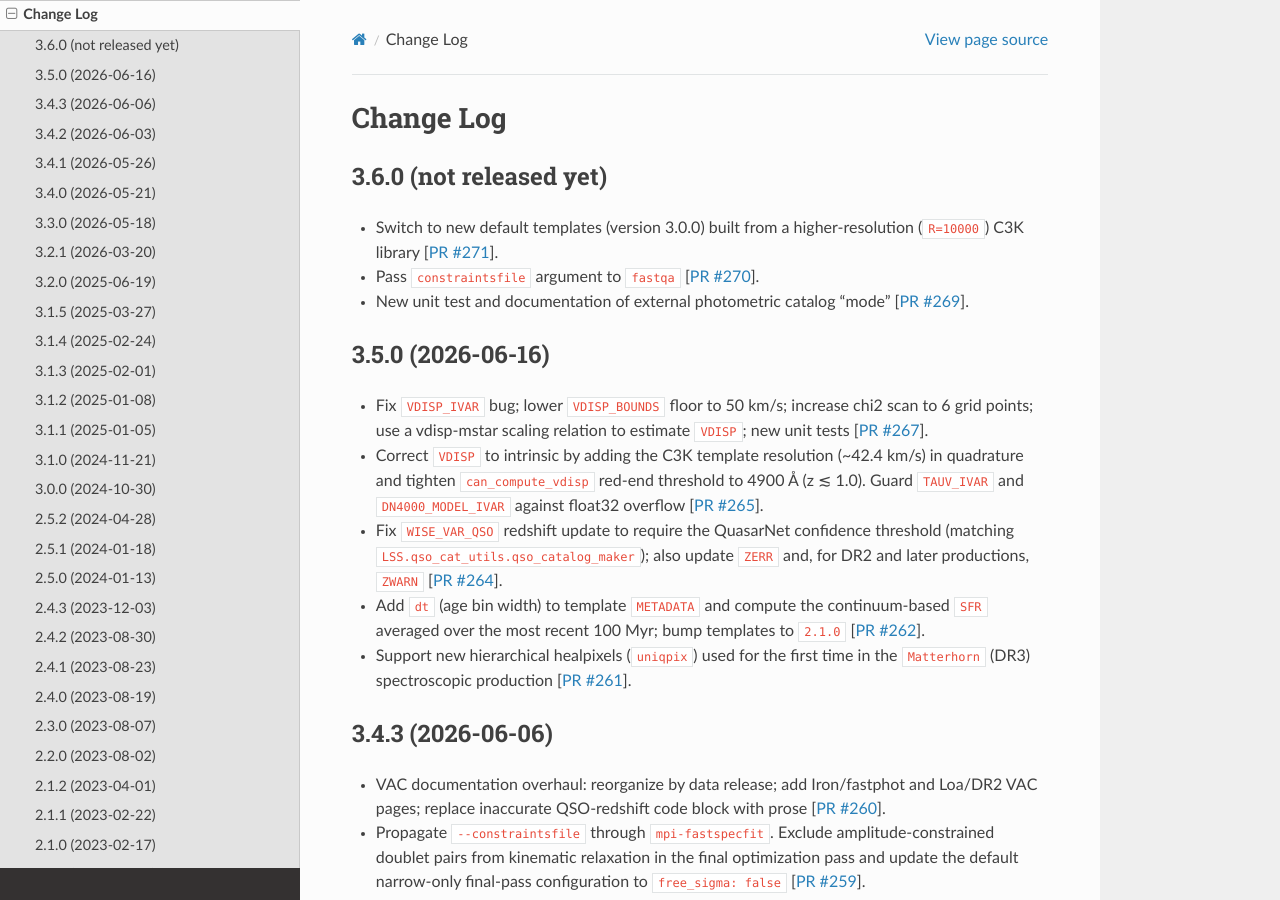
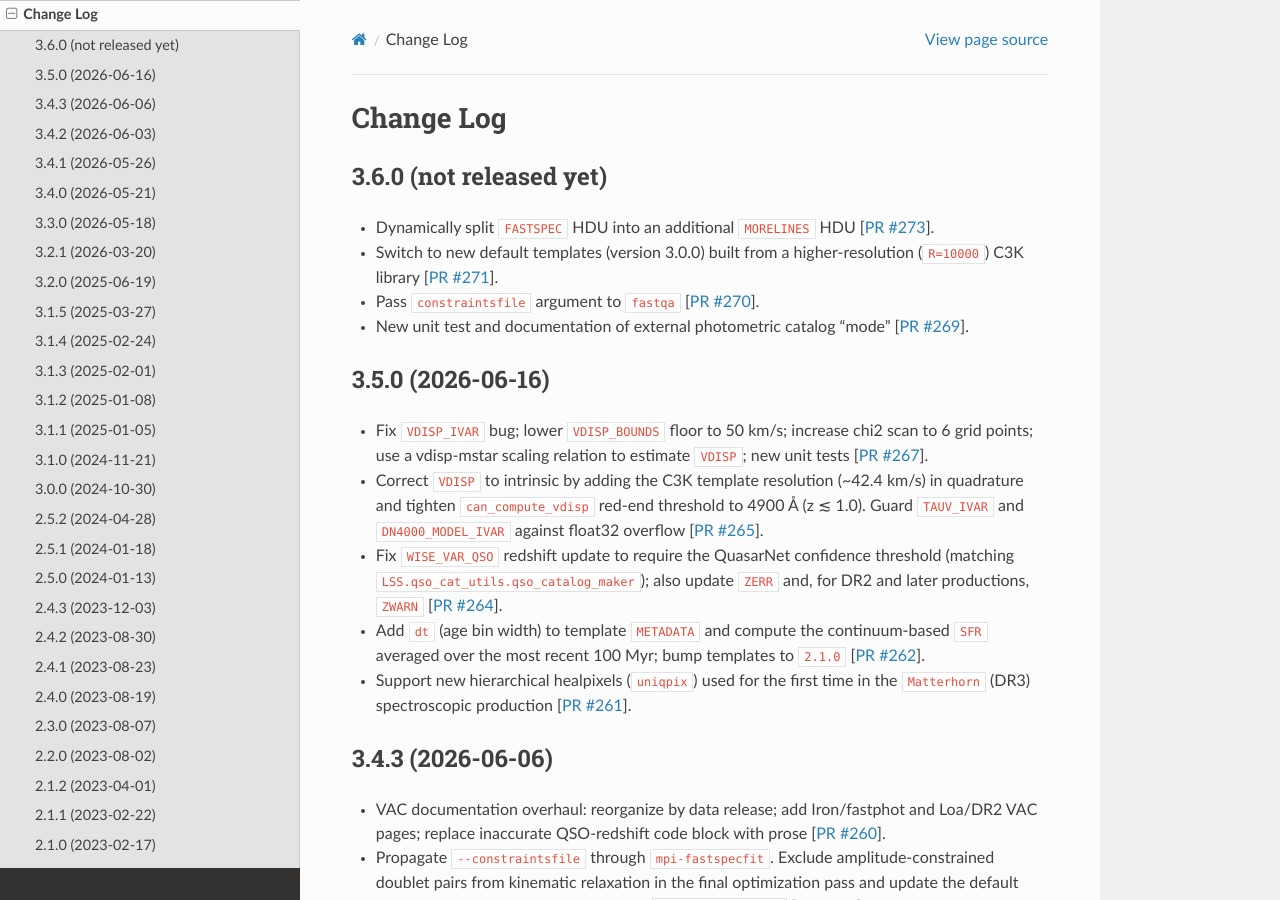
Before and after one commit to desihub/fastspecfit, a Sphinx documentation site: the page built from doc/changes.rst, in a window 1280 px wide and 900 px high. Built offline with Sphinx 7.4.7 and the Read the Docs theme 3.1.0, drawn with Linux system fonts in a browser that asks for light colours; the version number could not be read and is left out.

Commit message:
update change log

```diff
--- a/doc/changes.rst
+++ b/doc/changes.rst
@@ -5,12 +5,15 @@ Change Log
 3.6.0 (not released yet)
 ------------------------
 
+* Dynamically split ``FASTSPEC`` HDU into an additional ``MORELINES``
+  HDU [`PR #273`_].
 * Switch to new default templates (version 3.0.0) built from a
   higher-resolution (``R=10000``) C3K library [`PR #271`_].
 * Pass ``constraintsfile`` argument to ``fastqa`` [`PR #270`_].
 * New unit test and documentation of external photometric catalog
   "mode" [`PR #269`_].
 
+.. _`PR #273`: https://github.com/desihub/fastspecfit/pull/273
 .. _`PR #271`: https://github.com/desihub/fastspecfit/pull/271
 .. _`PR #270`: https://github.com/desihub/fastspecfit/pull/270
 .. _`PR #269`: https://github.com/desihub/fastspecfit/pull/269
```
